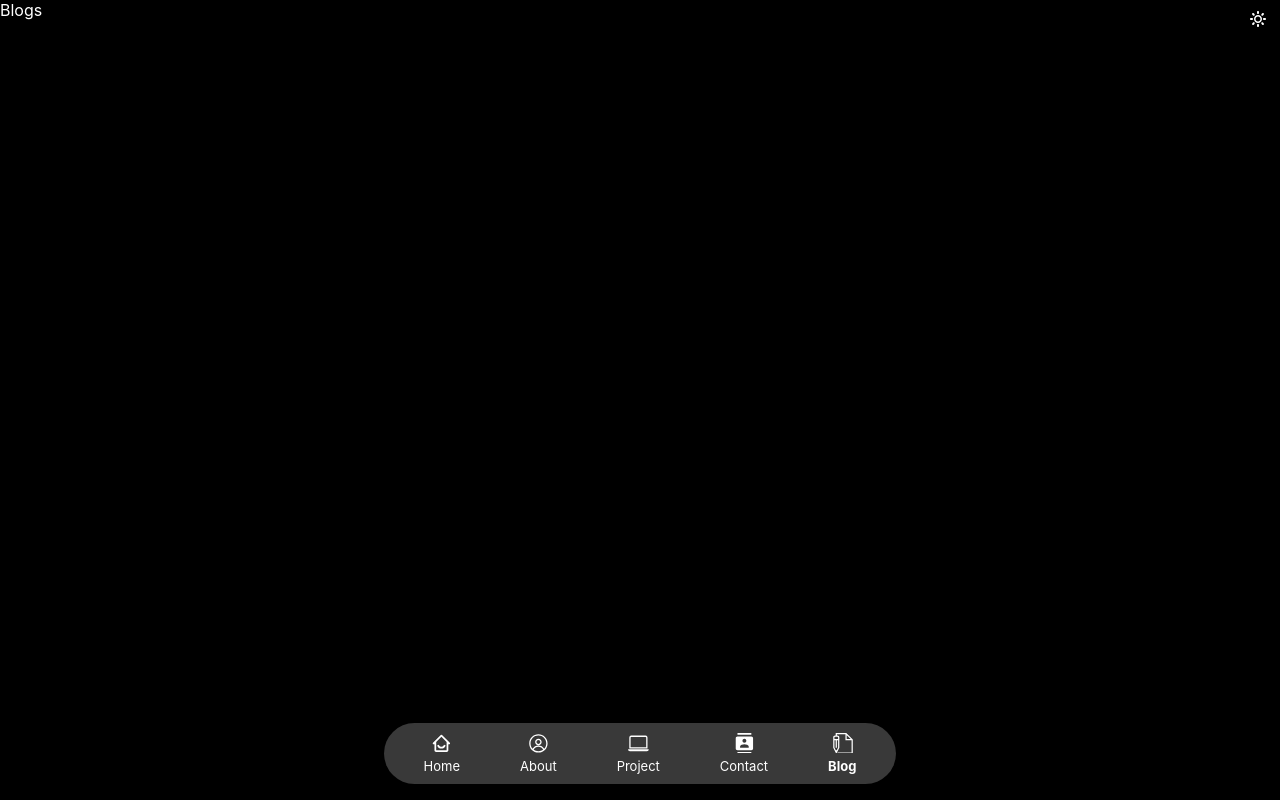
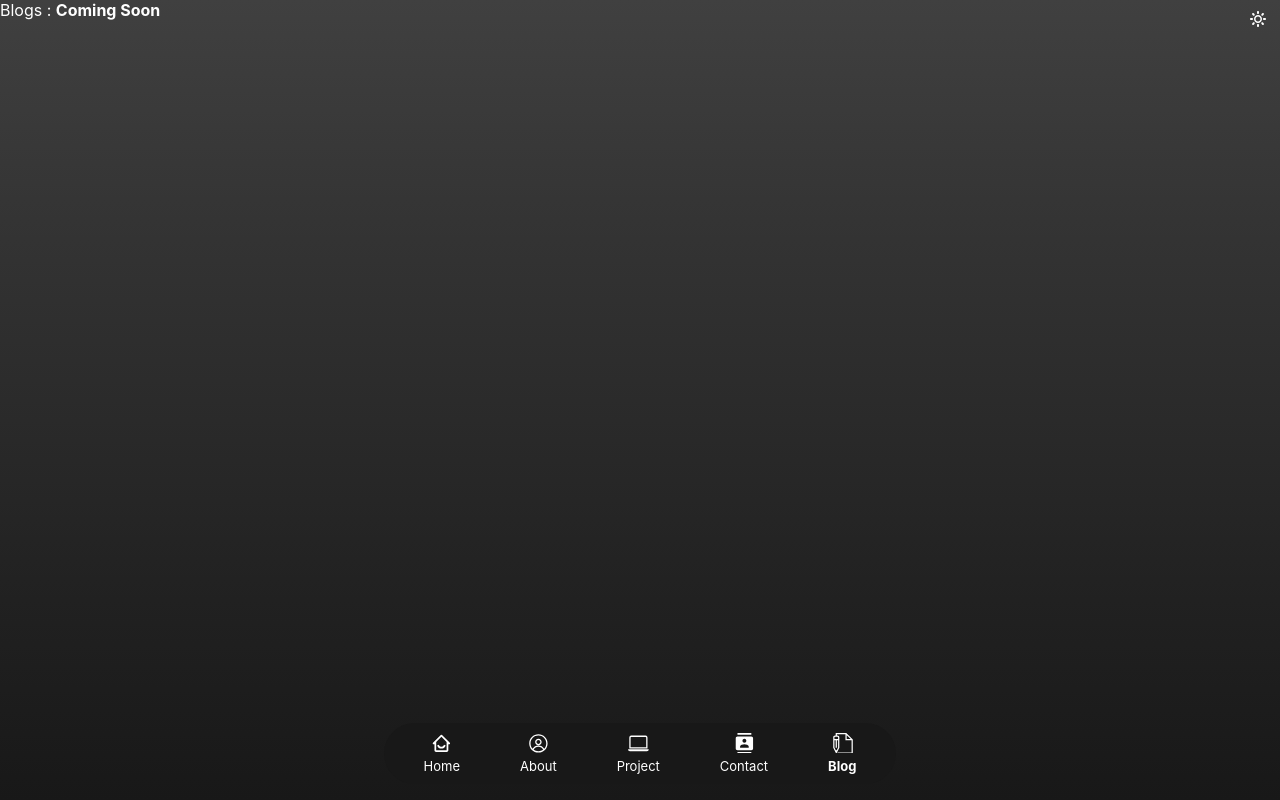
Before and after one commit to iKrishnendu/portfolio, a React (Create React App) app: page /blogs in a window 1280 px wide. Built offline with nearby package versions, Linux system fonts and the light colour scheme.

Commit message:
dark mode

```diff
--- a/src/components/Aboutme.css
+++ b/src/components/Aboutme.css
@@ -32,9 +32,9 @@
   overflow: hidden;
 }
 img {
-  height: 15rem;
+  height: 14rem;
   width: auto;
-  border-radius: 150px;
+  border-radius: 50%;
   /* border: 1px solid red; */
 }
 
--- a/src/components/Aboutme.js
+++ b/src/components/Aboutme.js
@@ -1,46 +1,39 @@
-import React from 'react'
-import "./Aboutme.css"
-import Logo from "../assets/logo.png"
-import Myphoto from "../assets/myphotofb.jpg"
-import Krish from "../assets/krish1.jpeg"
+import React from "react";
+import "./Aboutme.css";
+import Logo from "../assets/logo.png";
+import Myphoto from "../assets/myphoto.jpg";
+// import Krish from "../assets/krish1.jpeg"
 
 const Aboutme = () => {
   return (
     <>
-    <br/>
-    <h2 className='about--text'>About Me</h2>
-    <div className='aboutme'>
+      <br />
+      <h2 className="about--text">About Me</h2>
+      <div className="aboutme">
+        <div className="about--image">
+          <img src={Myphoto} alt="Krishnendu Sahoo" />
+        </div>
 
-        <div className='about--image'><img src={Krish} alt="Krishnendu Sahoo" /></div>
-
-        <div className='about--card'>
-
-
-
-            <div className='card--header'>
+        <div className="about--card">
+          <div className="card--header">
             <span class="dot red"></span>
             <span class="dot orange"></span>
             <span class="dot green"></span>
           </div>
 
-            <div className='about--body'>
-
-                Hi :) <br/> <br/>
-
-                &nbsp;&nbsp; 👋 I'm Krishnendu Sahoo. I am Currently studing as Computer Science
-                Engineering at Techno India, Batanagar (Kolkata) :)
-                I'm working with newest front-end frameworks
-                like React. What you are seeing now is my portfolio
-                website. If you like this portfolio, plz also cheeck my
-                Projects ⭐ If You like my Project then lets talk.
-                Thank you 💜 For visiting..
-
+          <div className="about--body">
+            Hi :) <br /> <br />
+            &nbsp;&nbsp; 👋 I'm Krishnendu Sahoo. I am Currently studing as
+            Computer Science Engineering at Techno India, Batanagar (Kolkata) :)
+            I'm working with newest front-end frameworks like React. What you
+            are seeing now is my portfolio website. If you like this portfolio,
+            plz also cheeck my Projects ⭐ If You like my Project then lets
+            talk. Thank you 💜 For visiting..
           </div>
-
         </div>
       </div>
     </>
-  )
-}
+  );
+};
 
-export default Aboutme
+export default Aboutme;
--- a/src/components/Experience.css
+++ b/src/components/Experience.css
@@ -6,6 +6,7 @@
   right: 10%;
   padding-top: 30px;
   padding-bottom: 50px;
+  height: 70vh;
 }
 
 /* Float four columns side by side */
--- a/src/components/MyProject.css
+++ b/src/components/MyProject.css
@@ -1,53 +1,50 @@
-.myproject--component{
+.myproject--component {
   text-align: center;
   /* height: 120vh; */
 }
-.myproject--cards{
+.myproject--cards {
   /* background-color: aquamarine; */
   display: flex;
   justify-content: center;
   align-items: center;
   height: 90vh;
   width: 100%;
-
 }
-.myproject--card{
+.myproject--card {
   height: 85%;
   width: 250px;
-    background-color: rgb(174, 210, 174);
+  background-color: var(--card-bg-clr-project);
   padding: 20px;
 
   margin: 20px;
   border-radius: 10px;
-
 }
 
-.project--image{
+.project--image {
   border-radius: 10px;
   height: 40%;
   width: 100%;
 }
-.myproject--buttons{
+.myproject--buttons {
   display: flex;
   justify-content: center;
   /* padding: 20px; */
 }
-.myproject--button{
+.myproject--button {
   padding: 6px;
   margin: 20px;
 }
 
-@media screen and (max-width:768px) {
-    .myproject--cards{
+@media screen and (max-width: 768px) {
+  .myproject--cards {
     /* background-color: aquamarine; */
     display: flex;
     flex-direction: column;
     height: 100%;
     width: 100%;
-
   }
 
-    .project--image{
+  .project--image {
     height: 150px;
     width: 100%;
   }
--- a/src/components/MyTools.css
+++ b/src/components/MyTools.css
@@ -1,3 +1,7 @@
+.Mytool--Section {
+  padding-bottom: 30px;
+}
+
 .mytool--Skill {
   display: flex;
   flex-wrap: wrap;
@@ -5,6 +9,7 @@
   align-items: center;
   justify-content: center;
   transition: 0.2s;
+  padding-bottom: 20px;
 }
 
 .mytool--Skill > div {
--- a/src/index.css
+++ b/src/index.css
@@ -9,15 +9,26 @@ body {
 }
 
 body[data-theme="dark"] {
-  --nav-bg-clr: rgb(57, 57, 57);
+  /* --nav-bg-clr: #1f1b24; */
+  --nav-bg-clr: #181818;
   --main-page-hero: #171937;
   --p-clr: white;
-  --text-clr: white;
+  --text-clr: #ffffff;
   --btn-clr: white;
-  --body-bg-clr: black;
-  --card-bg-clr: #555555;
+  --body-bg-clr: #121212;
+  --body-bg-img: linear-gradient(
+    to bottom,
+    #404040,
+    #353535,
+    #2b2b2b,
+    #212121,
+    #181818
+  );
+  /* --card-bg-clr: #555555; */
+  --card-bg-clr: #131a26;
   --card-aboutme-header: rgb(77, 66, 66);
   --footer-clr: rgb(32, 32, 32);
+  --card-bg-clr-project: #131a26;
 }
 
 body[data-theme="light"] {
@@ -31,6 +42,7 @@ body[data-theme="light"] {
   --card-aboutme-header: rgb(195, 182, 182);
   --footer-clr: snow;
   --box-shadow: rgba(0, 0, 0, 0.24) 0px 3px 8px;
+  --card-bg-clr-project: rgb(174, 210, 174);
 }
 
 ::-webkit-scrollbar {
@@ -51,6 +63,7 @@ body[data-theme="light"] {
 
 body {
   background-color: var(--body-bg-clr);
+  background-image: var(--body-bg-img);
   color: var(--text-clr);
 }
 
--- a/src/routes/Blogs.js
+++ b/src/routes/Blogs.js
@@ -1,19 +1,19 @@
-import React from 'react'
-import Navbar from '../components/Navbar'
-import Particle from '../components/Particle'
-import Design from '../components/Design'
-
+import React from "react";
+import Navbar from "../components/Navbar";
+import Particle from "../components/Particle";
+import Design from "../components/Design";
 
 const Blogs = () => {
   return (
     <>
-    <div>Blogs</div>
-    {/* <Particle/> */}
-    <Navbar/>
-    {/* <Design/> */}
+      <div style={{ height: "100vh" }}>
+        Blogs : <b>Coming Soon</b>
+      </div>
+      {/* <Particle/> */}
+      <Navbar />
+      {/* <Design/> */}
+    </>
+  );
+};
 
-    </>
-  )
-}
-
-export default Blogs
+export default Blogs;
```
Also changed, not shown: src/assets/myphoto.jpg (renamed from src/assets/myphotofb.jpg). Lines whose indentation alone changed are shown as unchanged.
